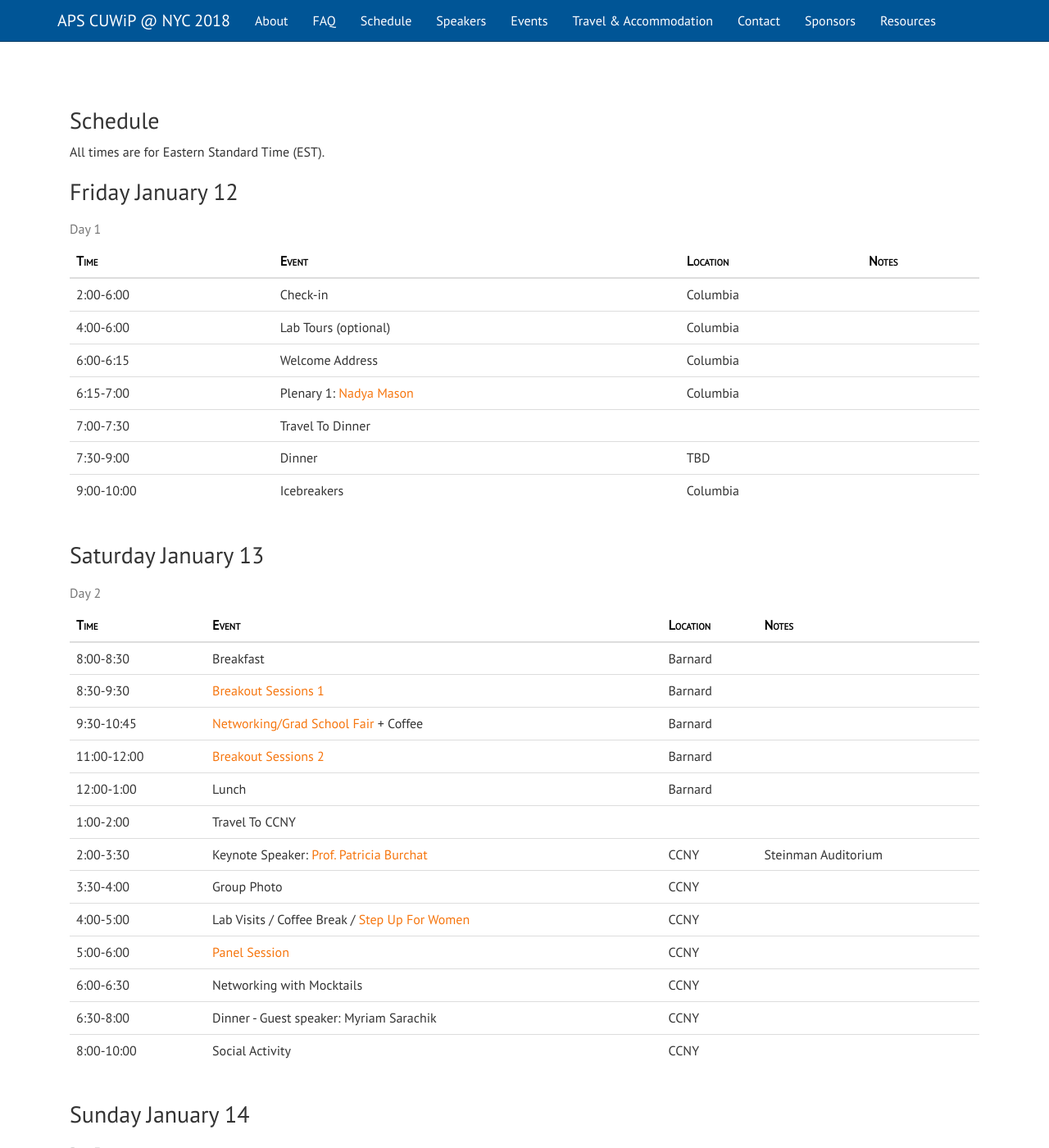
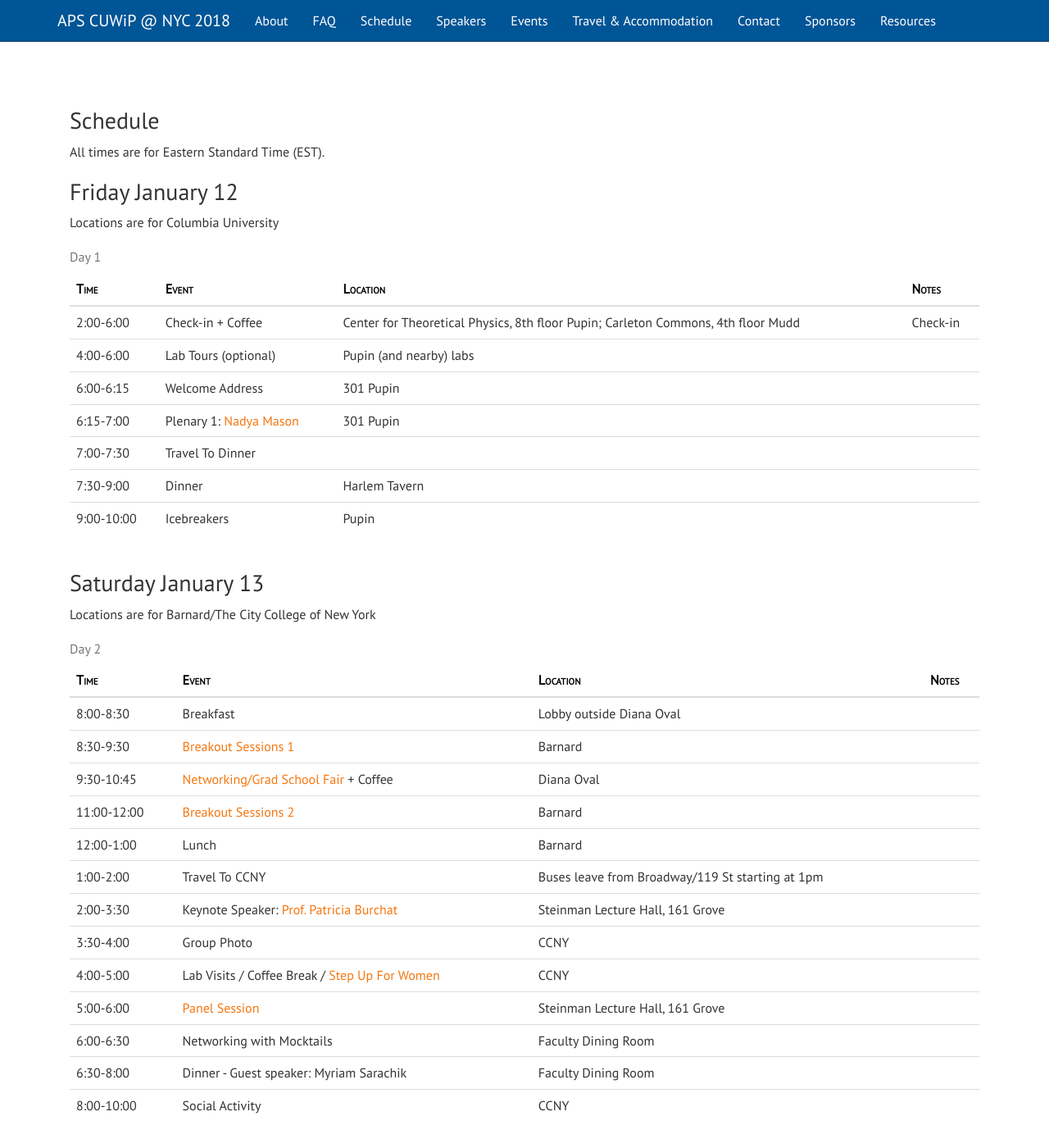
Before and after one commit to cuwip-nyc/cuwip-nyc.github.io, a Jekyll site: the page built from schedule.html, in a window 1280 px wide and 1400 px high. Shown: the whole window at 82% size. Built offline with Jekyll 4.4.1, drawn with Linux system fonts in a browser that asks for light colours; nearby versions of some CDN libraries; some of the changed text lies outside the part shown.

Commit message:
Update schedule with proper locations

```diff
--- a/schedule.html
+++ b/schedule.html
@@ -11,57 +11,60 @@
 
 
 <h3>Friday January 12</h3>
+<p>Locations are for Columbia University</p>
 <div class="table-responsive">
 <table class="table table-hover">
 <caption>Day 1</caption>
 <thead>
 <tr><th>Time</th><th>Event</th><th>Location</th><th>Notes</th></tr>
 </thead>
-<tr><td>2:00-6:00</td><td>Check-in</td><td>Columbia</td><td></td></tr>
-<tr><td>4:00-6:00</td><td>Lab Tours (optional)</td><td>Columbia</td><td></td></tr>
-<tr><td>6:00-6:15</td><td>Welcome Address</td><td>Columbia</td><td></td></tr>
-<tr><td>6:15-7:00</td><td>Plenary 1:  <a href="{{site.baseurl}}/speakers/#plenarySpeakers">Nadya Mason</a>  </td><td>Columbia</td><td></td></tr>
+<tr><td>2:00-6:00</td><td>Check-in + Coffee </td><td>Center for Theoretical Physics, 8th floor Pupin; Carleton Commons, 4th floor Mudd</td><td>Check-in</td></tr>
+<tr><td>4:00-6:00</td><td>Lab Tours (optional)</td><td>Pupin (and nearby) labs</td><td></td></tr>
+<tr><td>6:00-6:15</td><td>Welcome Address</td><td>301 Pupin</td><td></td></tr>
+<tr><td>6:15-7:00</td><td>Plenary 1:  <a href="{{site.baseurl}}/speakers/#plenarySpeakers">Nadya Mason</a>  </td><td>301 Pupin</td><td></td></tr>
 <tr><td>7:00-7:30</td><td>Travel To Dinner</td><td></td><td></td></tr>
-<tr><td>7:30-9:00</td><td>Dinner</td><td>TBD</td><td></td></tr>
-<tr><td>9:00-10:00</td><td>Icebreakers</td><td>Columbia</td><td></td></tr>
+<tr><td>7:30-9:00</td><td>Dinner</td><td>Harlem Tavern</td><td></td></tr>
+<tr><td>9:00-10:00</td><td>Icebreakers</td><td>Pupin</td><td></td></tr>
 </table>
 </div>
 
 <h3>Saturday January 13</h3>
+<p>Locations are for Barnard/The City College of New York</p>
 <div class="table-responsive">
 <table class="table table-hover">
 <caption>Day 2</caption>
 <thead>
 <tr><th>Time</th><th>Event</th><th>Location</th><th>Notes</th></tr>
 </thead>
-<tr><td>8:00-8:30</td><td>Breakfast</td><td>Barnard</td><td></td></tr>
+<tr><td>8:00-8:30</td><td>Breakfast</td><td>Lobby outside Diana Oval</td><td></td></tr>
 <tr><td>8:30-9:30</td><td><a href="{{site.baseurl}}/events/#breakouts">Breakout Sessions 1</a></td><td>Barnard</td><td></td></tr>
-<tr><td>9:30-10:45</td><td><a href="{{site.baseurl}}/events/#networkingFair">Networking/Grad School Fair</a> + Coffee</td><td>Barnard</td><td></td></tr>
+<tr><td>9:30-10:45</td><td><a href="{{site.baseurl}}/events/#networkingFair">Networking/Grad School Fair</a> + Coffee</td><td>Diana Oval</td><td></td></tr>
 <tr><td>11:00-12:00</td><td><a href="{{site.baseurl}}/events/#breakouts">Breakout Sessions 2</a></td><td>Barnard</td><td></td></tr>
 <tr><td>12:00-1:00</td><td>Lunch</td><td>Barnard</td><td></td></tr>
-<tr><td>1:00-2:00</td><td>Travel To CCNY</td><td></td><td></td></tr>
-<tr><td>2:00-3:30</td><td>Keynote Speaker: <a href="{{site.baseurl}}/speakers/#keynoteSpeaker">Prof. Patricia Burchat</a> </td><td>CCNY</td><td>Steinman Auditorium</td></tr>
+<tr><td>1:00-2:00</td><td>Travel To CCNY</td><td>Buses leave from Broadway/119 St starting at 1pm</td><td></td></tr>
+<tr><td>2:00-3:30</td><td>Keynote Speaker: <a href="{{site.baseurl}}/speakers/#keynoteSpeaker">Prof. Patricia Burchat</a> </td><td>Steinman Lecture Hall, 161 Grove</td><td></td></tr>
 <tr><td>3:30-4:00</td><td>Group Photo</td><td>CCNY</td><td></td></tr>
 <tr><td>4:00-5:00</td><td>Lab Visits / Coffee Break / <a href="{{site.baseurl}}/events/#stepUp">Step Up For Women</a></td><td>CCNY</td><td></td></tr>
-<tr><td>5:00-6:00</td><td><a href="{{site.baseurl}}/speakers/#panelSession">Panel Session</a></td><td>CCNY</td><td></td></tr>
-<tr><td>6:00-6:30</td><td>Networking with Mocktails</td><td>CCNY</td><td></td></tr>
-<tr><td>6:30-8:00</td><td>Dinner - Guest speaker: Myriam Sarachik</td><td>CCNY</td><td></td></tr>
+<tr><td>5:00-6:00</td><td><a href="{{site.baseurl}}/speakers/#panelSession">Panel Session</a></td><td>Steinman Lecture Hall, 161 Grove</td><td></td></tr>
+<tr><td>6:00-6:30</td><td>Networking with Mocktails</td><td>Faculty Dining Room</td><td></td></tr>
+<tr><td>6:30-8:00</td><td>Dinner - Guest speaker: Myriam Sarachik</td><td>Faculty Dining Room</td><td></td></tr>
 <tr><td>8:00-10:00</td><td>Social Activity</td><td>CCNY</td><td></td></tr>
 </table>
 </div>
 
 <h3>Sunday January 14</h3>
+<p>Locations are for Columbia University</p>
 <div class="table-responsive">
 <table class="table table-hover">
 <caption>Day 3</caption>
 <thead>
 <tr><th>Time</th><th>Event</th><th>Location</th><th>Notes</th></tr>
 </thead>
-<tr><td>8:30-9:00</td><td>Breakfast</td><td>Columbia</td><td></td></tr>
-<tr><td>9:00-9:45</td><td>Plenary 2: <a href="{{site.baseurl}}/speakers/#plenarySpeakers">Kelle Cruz</a></td><td>Columbia</td><td></td></tr>
+<tr><td>8:30-9:00</td><td>Breakfast</td><td>Carleton Common, 4th floor Mudd</td><td></td></tr>
+<tr><td>9:00-9:45</td><td>Plenary 2: <a href="{{site.baseurl}}/speakers/#plenarySpeakers">Kelle Cruz</a></td><td>301 Pupin</td><td></td></tr>
 <tr><td>9:45-11:00</td><td><a href="{{site.baseurl}}/events/#studentTalks">Parallel Student Talks</a></td><td>Columbia</td><td></td></tr>
-<tr><td>11:00-12:00</td><td>Poster Fair + Coffee</td><td>Columbia</td><td></td></tr>
-<tr><td>12:00-12:30</td><td>Closing Remarks/Award Ceremony</td><td>Columbia</td><td></td></tr>
-<tr><td>12:30-1:30</td><td>Lunch</td><td>Columbia</td><td></td></tr>
+<tr><td>11:00-12:00</td><td>Poster Fair + Coffee</td><td>Carleton Common, 4th floor Mudd</td><td></td></tr>
+<tr><td>12:00-12:30</td><td>Closing Remarks/Award Ceremony</td><td>301 Pupin</td><td></td></tr>
+<tr><td>12:30-1:30</td><td>Lunch</td><td>Carleton Common, 4th floor Mudd</td><td></td></tr>
 </table>
 </div>
```
Also changed, not shown: 1 other file.
